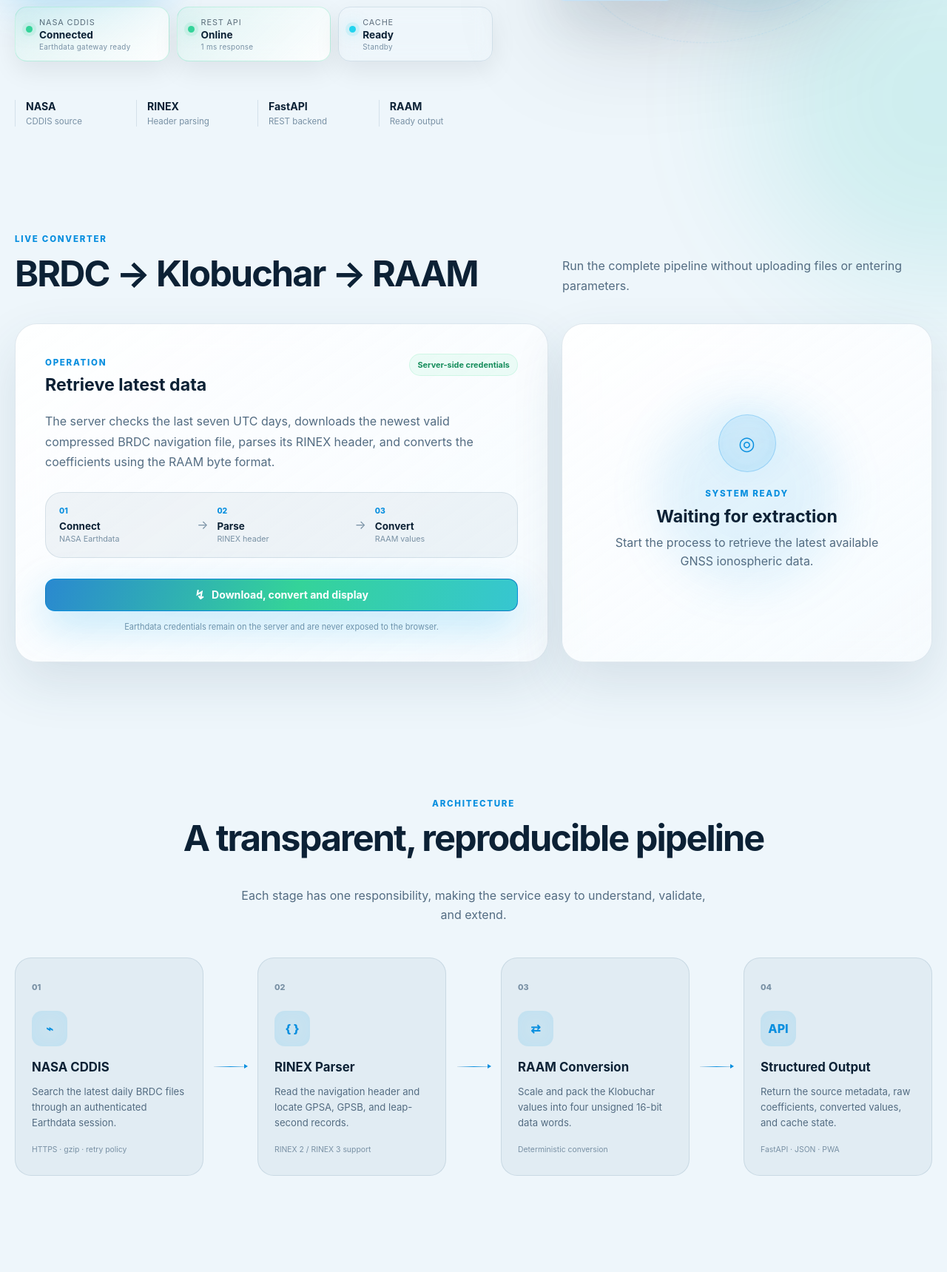
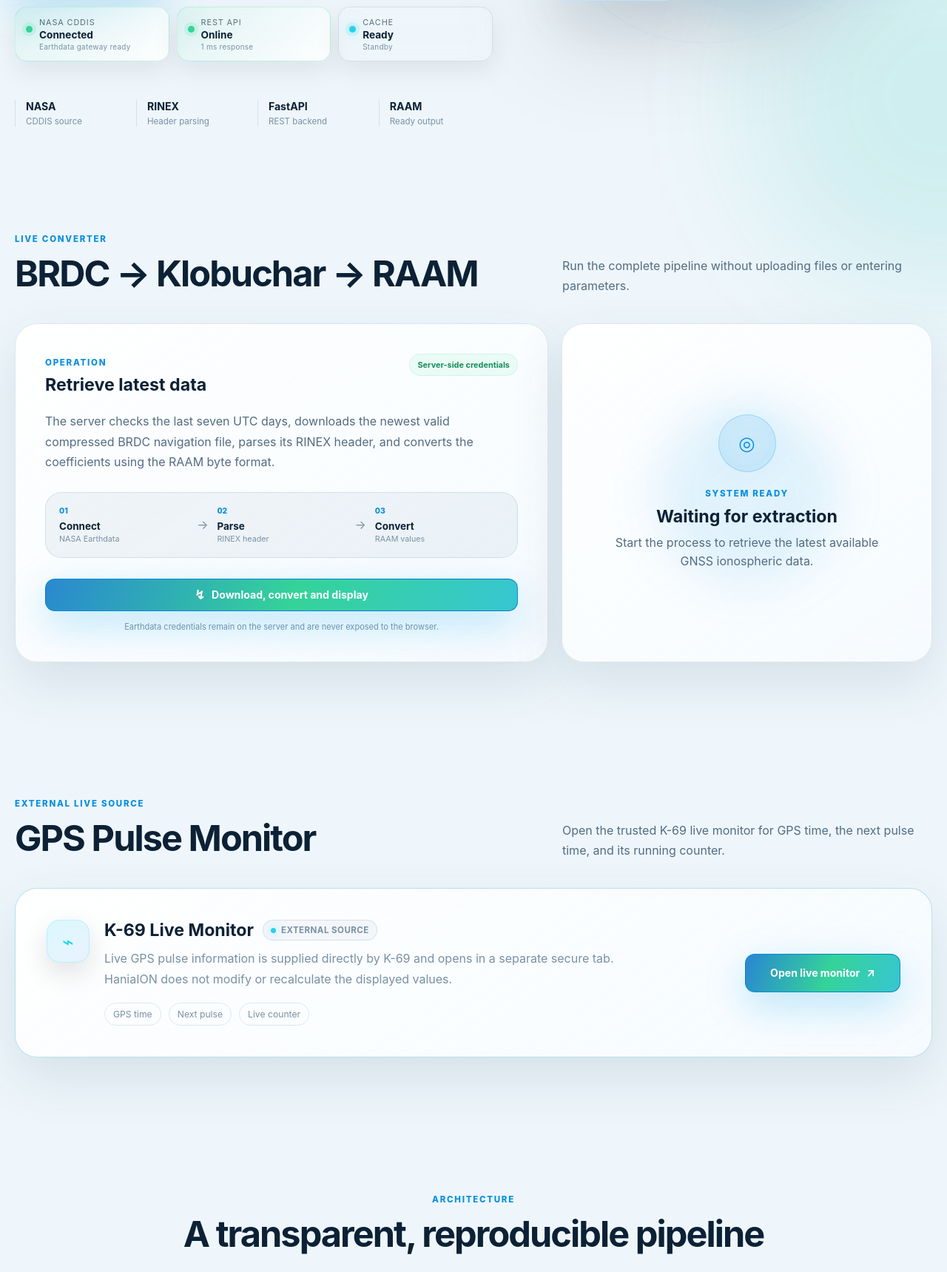
Before and after one commit to l2005l/HaniaION, a FastAPI app: page / in a window 1280 px wide; the page is wider, and only the part inside the window is pictured. Shown: the part 638-2357 px from the top of that part at 74% size. Run offline with FastAPI, Linux system fonts and the light colour scheme.

Commit message:
Add files via upload

```diff
--- a/static/index.html
+++ b/static/index.html
@@ -28,6 +28,7 @@
 
     <nav class="topnav" aria-label="Primary navigation">
       <a href="#converter">Converter</a>
+      <a href="#gps-pulse">GPS Pulse</a>
       <a href="#architecture">Architecture</a>
       <a href="/docs" target="_blank" rel="noopener noreferrer">API Docs</a>
       <a href="https://github.com/I2005I/HaniaION" target="_blank" rel="noopener noreferrer">GitHub</a>
@@ -219,6 +220,38 @@
       </details>
     </section>
 
+    <section id="gps-pulse" class="pulse-section reveal">
+      <div class="section-heading">
+        <div>
+          <span class="section-kicker">EXTERNAL LIVE SOURCE</span>
+          <h2>GPS Pulse Monitor</h2>
+        </div>
+        <p>Open the trusted K-69 live monitor for GPS time, the next pulse time, and its running counter.</p>
+      </div>
+
+      <article class="card pulse-card">
+        <div class="pulse-card-copy">
+          <div class="pulse-icon" aria-hidden="true">⌁</div>
+          <div>
+            <div class="pulse-title-row">
+              <h3>K-69 Live Monitor</h3>
+              <span class="external-badge"><span></span> External source</span>
+            </div>
+            <p>Live GPS pulse information is supplied directly by K-69 and opens in a separate secure tab. HaniaION does not modify or recalculate the displayed values.</p>
+            <div class="pulse-meta">
+              <span>GPS time</span>
+              <span>Next pulse</span>
+              <span>Live counter</span>
+            </div>
+          </div>
+        </div>
+        <a class="button button-primary button-large pulse-open-button" href="https://k69.link/" target="_blank" rel="noopener noreferrer">
+          Open live monitor
+          <span aria-hidden="true">↗</span>
+        </a>
+      </article>
+    </section>
+
     <section id="architecture" class="architecture-section reveal">
       <div class="section-heading centered-heading">
         <div>
--- a/static/service-worker.js
+++ b/static/service-worker.js
@@ -1,4 +1,4 @@
-const CACHE_NAME = "haniaion-shell-v2-2";
+const CACHE_NAME = "haniaion-shell-v2-3";
 const APP_SHELL = [
   "/",
   "/static/style.css",
--- a/static/style.css
+++ b/static/style.css
@@ -532,3 +532,55 @@ main > section { scroll-margin-top: 92px; }
 @keyframes status-blink { 50%{opacity:.35; transform:scale(.8)} }
 @media (max-width:760px){ .hero-section{padding-top:44px;padding-bottom:34px}.workspace-section,.results-section,.architecture-section,.developer-section{padding-top:58px;padding-bottom:58px}.live-status-card em{display:none} }
 @media (prefers-reduced-motion:reduce){ .button-primary:not(:disabled){animation:none}.button-primary::before{animation:none}.live-status-card.status-checking .live-dot{animation:none} }
+
+
+/* HaniaION 2.3 — K-69 external GPS pulse entry point */
+.pulse-section { padding-top: var(--section-space); padding-bottom: var(--section-space); }
+.pulse-card {
+  display: grid;
+  grid-template-columns: minmax(0, 1fr) auto;
+  align-items: center;
+  gap: 32px;
+  padding: clamp(24px, 4vw, 42px);
+  background:
+    radial-gradient(circle at 8% 18%, rgba(34,211,238,.12), transparent 34%),
+    linear-gradient(135deg, rgba(59,130,246,.08), rgba(52,211,153,.04)),
+    var(--surface);
+  border-color: color-mix(in srgb, var(--premium-cyan) 22%, var(--border));
+  overflow: hidden;
+}
+.pulse-card-copy { display: grid; grid-template-columns: auto 1fr; align-items: start; gap: 20px; }
+.pulse-icon {
+  display: grid; place-items: center;
+  width: 58px; height: 58px; border-radius: 18px;
+  font-size: 1.65rem; color: var(--premium-cyan);
+  background: linear-gradient(145deg, rgba(34,211,238,.16), rgba(59,130,246,.1));
+  border: 1px solid rgba(34,211,238,.2);
+  box-shadow: inset 0 1px 0 rgba(255,255,255,.08), 0 14px 36px rgba(2,12,27,.12);
+}
+.pulse-title-row { display: flex; align-items: center; flex-wrap: wrap; gap: 12px; margin-bottom: 10px; }
+.pulse-title-row h3 { margin: 0; }
+.external-badge {
+  display: inline-flex; align-items: center; gap: 7px;
+  padding: 6px 10px; border-radius: 999px;
+  color: var(--text-dim); font-size: .72rem; font-weight: 700; letter-spacing: .04em; text-transform: uppercase;
+  background: rgba(148,163,184,.08); border: 1px solid var(--border);
+}
+.external-badge span { width: 7px; height: 7px; border-radius: 50%; background: var(--premium-cyan); box-shadow: 0 0 14px rgba(34,211,238,.65); }
+.pulse-card p { max-width: 760px; margin: 0; color: var(--text-dim); line-height: 1.75; }
+.pulse-meta { display: flex; flex-wrap: wrap; gap: 10px; margin-top: 18px; }
+.pulse-meta span {
+  padding: 7px 11px; border-radius: 999px; font-size: .76rem; color: var(--text-dim);
+  background: color-mix(in srgb, var(--surface-strong) 74%, transparent); border: 1px solid var(--border);
+}
+.pulse-open-button { min-width: 210px; justify-content: center; white-space: nowrap; }
+.pulse-open-button span { font-size: 1.05em; transition: transform .25s ease; }
+.pulse-open-button:hover span { transform: translate(3px,-3px); }
+@media (max-width: 860px) {
+  .pulse-card { grid-template-columns: 1fr; gap: 24px; }
+  .pulse-open-button { width: 100%; }
+}
+@media (max-width: 560px) {
+  .pulse-card-copy { grid-template-columns: 1fr; }
+  .pulse-icon { width: 50px; height: 50px; border-radius: 15px; }
+}
```
Also changed, not shown: README.md.
